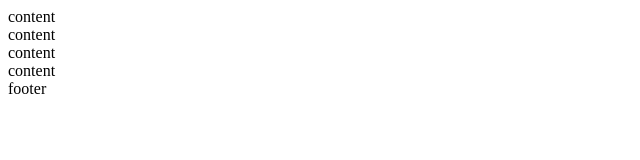
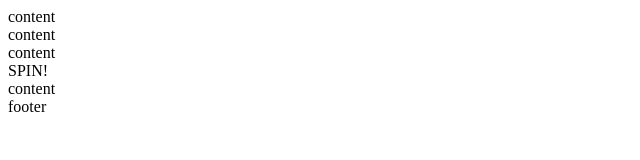
Before and after one commit to djearle98/Week-6-Responsive-Web-Page, a plain HTML site: page index.html in a window 1280 px wide. Shown: the full height of the page, 0-640 px from the left. Drawn offline with Linux system fonts and the light colour scheme.

Commit message:
Update index.html

```diff
--- a/index.html
+++ b/index.html
@@ -12,6 +12,9 @@
 
     <div id=center>
       content
+      <div id=spin>
+      SPIN!
+      </div>
     </div>
 
     <div id=right>
```
